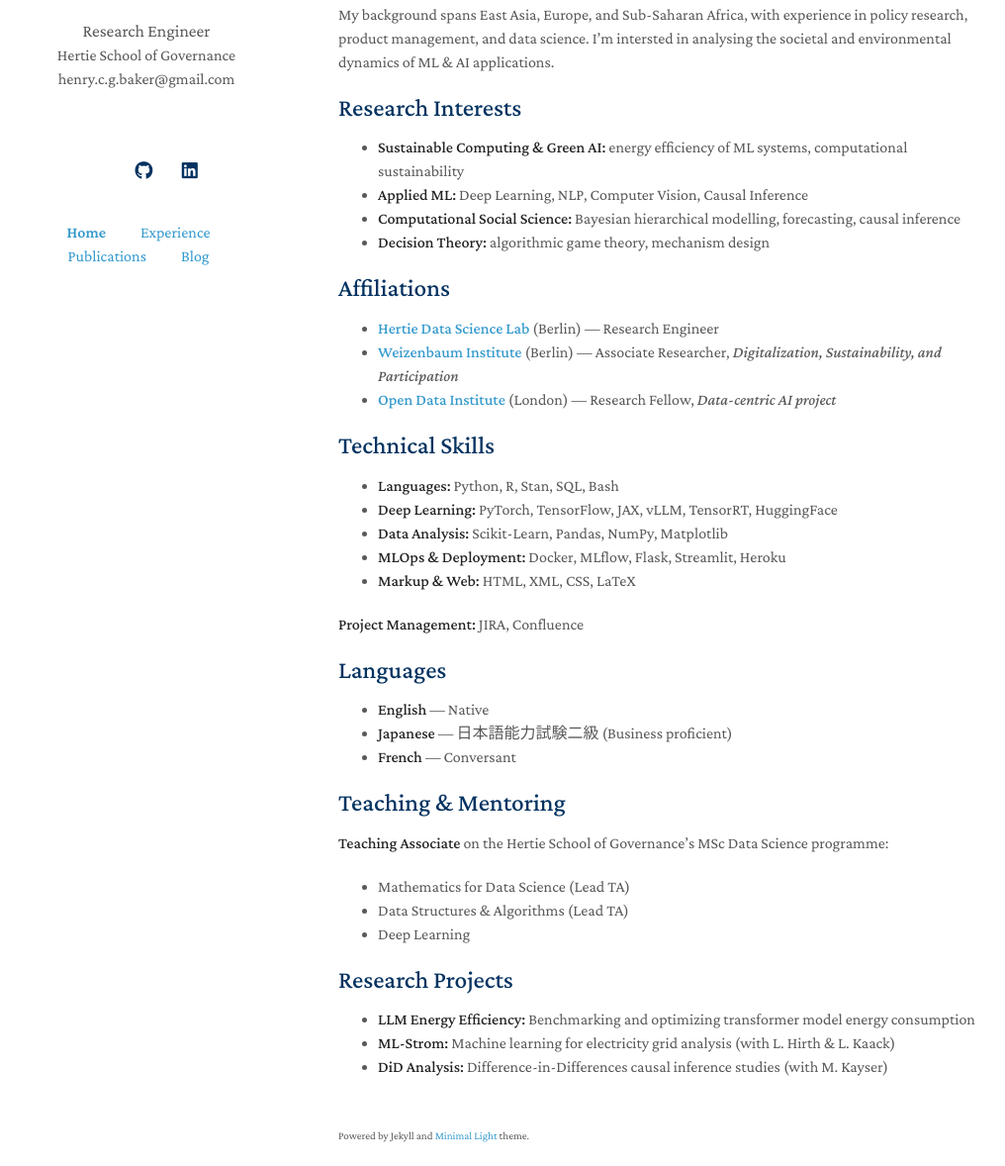
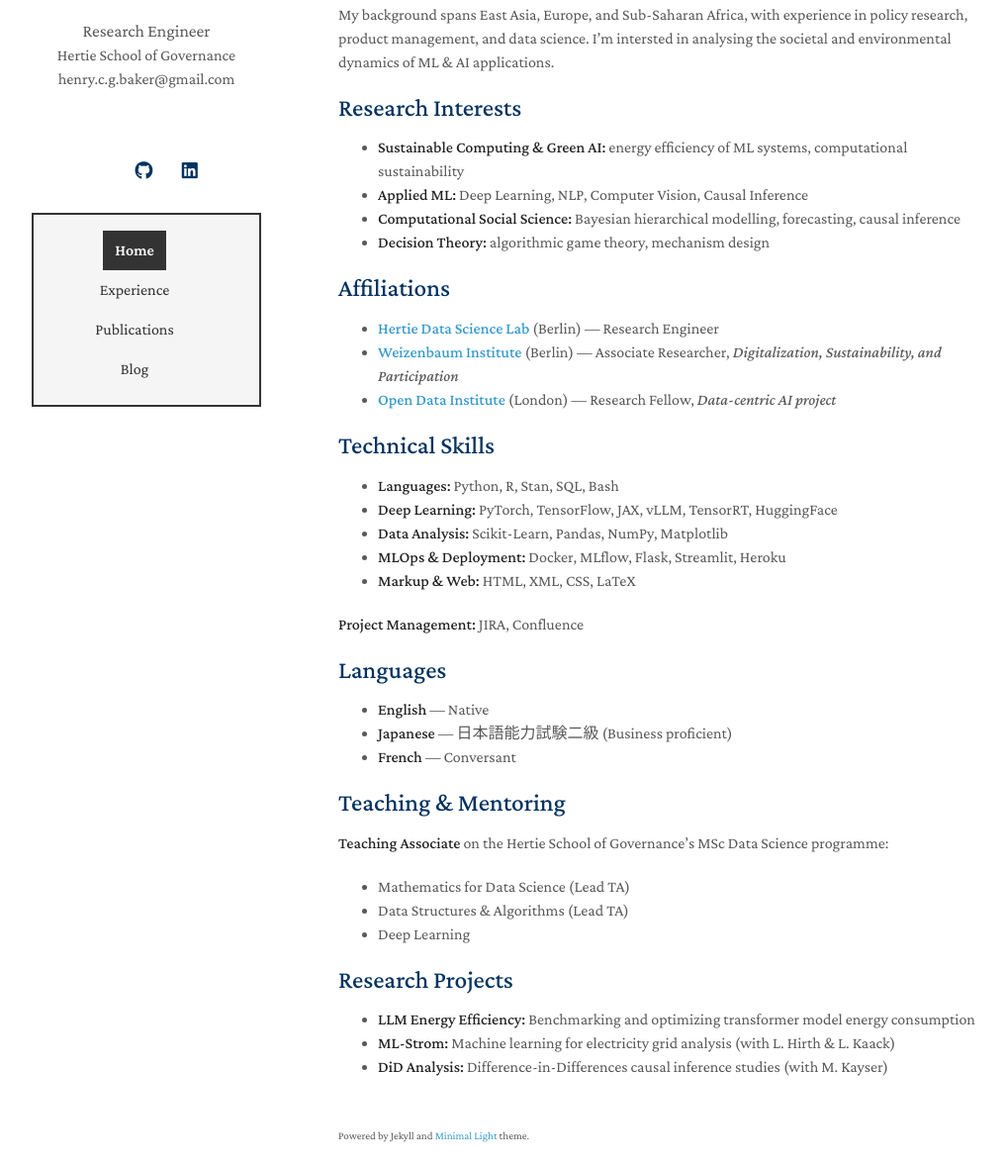
Before and after one commit to henrycgbaker/henrycgbaker.github.io, a Jekyll site: the page built from index.md, in a window 1280 px wide and 1400 px high. Shown: the part 222-1400 px from the top of the window at 99% size, without its empty margins (128-1144 px from the left). Built offline with Jekyll 4.4.1, drawn with Linux system fonts in a browser that asks for light colours; a style sheet for code colours, icons or effects is not loaded.

Commit message:
Make navigation menu highly visible with background and borders
- Added light gray background (#f5f5f5) to navigation
- Added 2px dark border to make it unmissable
- Increased padding and link size for better visibility
- Added hover effects (underline)
- Navigation now has distinct visual container

```diff
--- a/_layouts/homepage.html
+++ b/_layouts/homepage.html
@@ -44,17 +44,32 @@
     <style>
       .page-navigation {
         margin: 1.5rem 0;
-        padding: 0.5rem 0;
+        padding: 1rem;
+        background-color: #f5f5f5;
+        border: 2px solid #333;
+        display: block;
+        width: 100%;
+        box-sizing: border-box;
       }
 
       .page-navigation a {
-        margin-right: 1rem;
+        display: inline-block;
+        margin-right: 1.5rem;
         text-decoration: none;
-        padding: 0.25rem 0.5rem;
+        padding: 0.5rem 0.75rem;
+        color: #333;
+        font-size: 1rem;
+      }
+
+      .page-navigation a:hover {
+        text-decoration: underline;
       }
 
       .page-navigation a.active {
         font-weight: bold;
+        background-color: #333;
+        color: white;
+        padding: 0.5rem 0.75rem;
       }
     </style>
 
```
Also changed, not shown: _layouts/page.html (+18 -3 lines).
